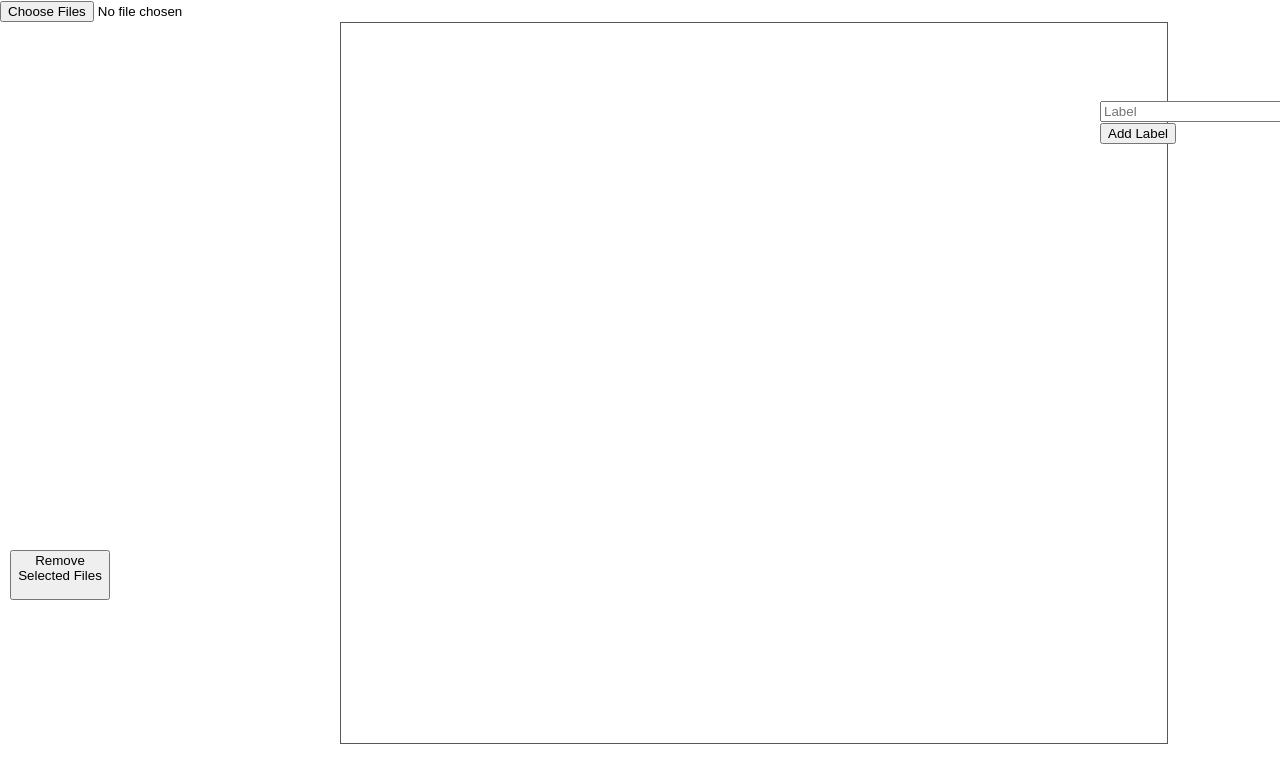
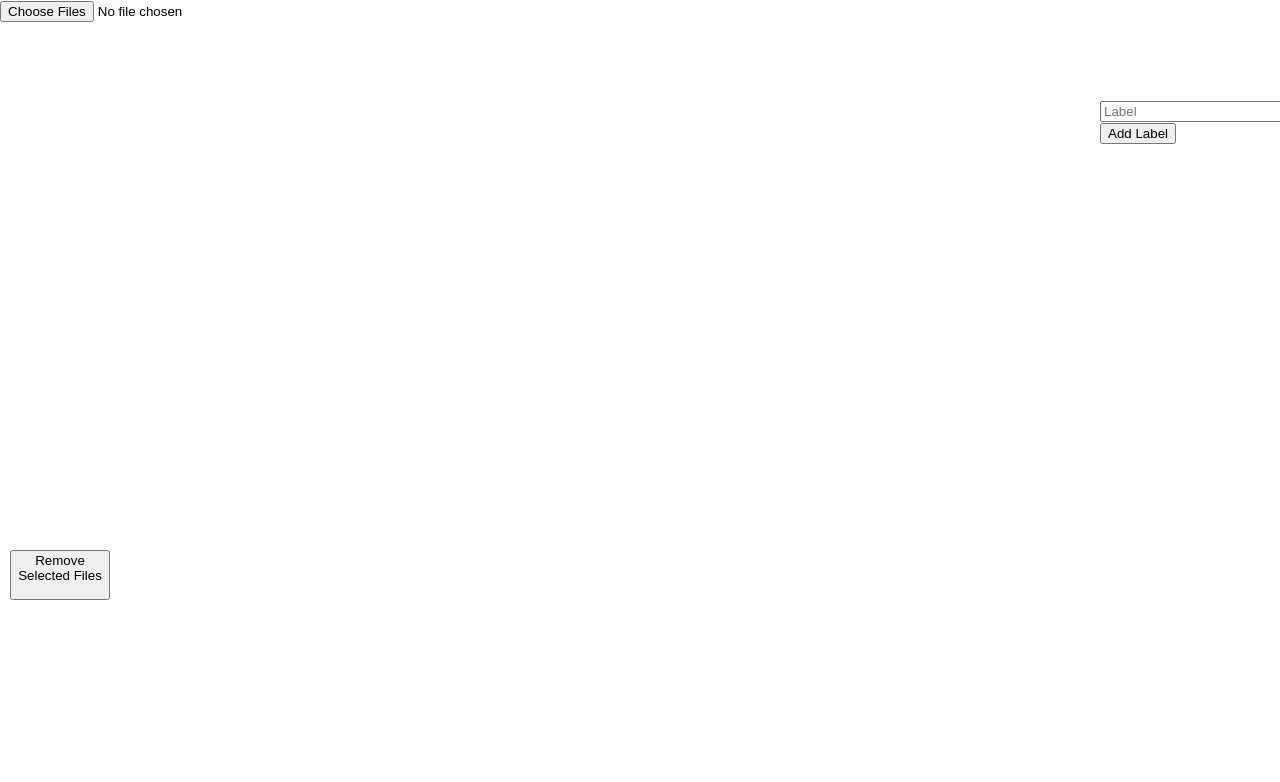
Before and after one commit to Kontosoros/text_annotation_app, a React (Create React App) app: page / in a window 1280 px wide. Shown: the top 782 px of the page. Built offline with nearby package versions, Linux system fonts and the light colour scheme.

Commit message:
adding the annotation library

```diff
--- a/package.json
+++ b/package.json
@@ -10,6 +10,7 @@
     "react-color": "^2.19.3",
     "react-dom": "^18.2.0",
     "react-scripts": "5.0.1",
+    "react-text-annotate-blend": "^1.1.0",
     "web-vitals": "^2.1.4"
   },
   "scripts": {
--- a/src/TextArea/TextAnnotation.js
+++ b/src/TextArea/TextAnnotation.js
@@ -1,125 +1,27 @@
-import React, { useState, useRef, useEffect } from "react";
+import React, { useState } from "react";
 import WindowPopUpLabels from "../Labels/WindowPopUpLabels";
 import TextSelectionHandler from "./TextHandler/TextSelectionHandler";
 
 const TextAnnotation = ({ filename, msgBody, labelsList, onGoldenDictionary }) => {
-  const [selectedWord, setSelectedWord] = useState("");
-  const [selectedPosition, setSelectedPosition] = useState({
-    start: null,
-    end: null,
-  });
-  const [wordPosition, setWordPosition] = useState({
-    realstart: null,
-    realend: null,
-  });
-  const [isWindowLabelsOpen, setIsWindowLabelsOpen] = useState(false);
-  const contentEditableRef = useRef(null);
-  const storedHighlights = useRef({}); // Store highlights in a ref
-  const entityName = useRef("");
-  const colorLabel = useRef("");
-  const [storedGolden, setStoredGolden] = useState([]);
+  const [valueByMsg, setValueByMsg] = useState({});
 
-
-
-  const closeWindow = () => {
-    setIsWindowLabelsOpen(false);
-  }
-// Load stored highlights on component mount
-  useEffect(() => {
-    if (storedHighlights.current[msgBody]) {
-
-      contentEditableRef.current.innerHTML = storedHighlights.current[msgBody];
-    }
-  }, [msgBody]);
-  // Initialize annotations when the file changes
-  useEffect(() => {
-    setStoredGolden([]);
-  }, [msgBody]);
-
-  const handleColorAssigned = color => {
-    // Set the selected color and save the highlights
-    setIsWindowLabelsOpen(false);
-    storedHighlights.current[msgBody] = contentEditableRef.current.innerHTML;
-    console.log(storedHighlights.current[msgBody])
-    colorLabel.current = color.color;
-    entityName.current = color.text;
-    const goldenDictionary = {
-      start:wordPosition.startOffset,
-      end:wordPosition.endOffset,
-      colorLabel:colorLabel.current,
-      entityName:entityName.current,
-
-    };
-
-
-    onGoldenDictionary(goldenDictionary); // Notify the parent component
-    setWordPosition({ startOffset: null, endOffset: null });
-  };
-
-  const handleTextSelection = () => {
-    const selection = window.getSelection();
-    if (!selection || selection.rangeCount === 0) {
-
-      // No valid selection
-      setSelectedWord("");
-      setSelectedPosition({ start: null, end: null });
-      setIsWindowLabelsOpen(false);
-      return;
-    }
-
-    const selectedText = selection.toString();
-    if (selectedText) {
-      const content = contentEditableRef.current.textContent;
-      const startOffset = content.indexOf(selectedText);
-      const endOffset = startOffset + selectedText.length;
-      // Check if the selection spans multiple nodes
-      if (startOffset !==endOffset) {
-        // Create a dictionary to store the information
-        setWordPosition({ startOffset, endOffset })
-        // Create a DocumentFragment to hold the selected content
-        const range = selection.getRangeAt(0);
-        const fragment = range.extractContents();
-        // Create a new span and apply the selected color
-        const span = document.createElement("span");
-        span.style.backgroundColor = "" // Use the selected color
-        // Append the extracted content to the new span
-        span.appendChild(fragment);
-        // // Insert the new span at the start of the selection
-        range.insertNode(span);
-        // // Clear the selection
-        selection.removeAllRanges();
-        // Calculate the start and end positions of the highlighted text
-        const start = Array.from(span.parentNode.childNodes).indexOf(span);
-        const end = start + selectedText.length;
-        setSelectedWord(selectedText);
-        setSelectedPosition({ start, end });
-        setIsWindowLabelsOpen(true); // Open the popup window when text is selected in order to select the label
-        entityName.current = "";
-
-
-      }
-    }
+  const updateValueForMsg = (msg, newValue) => {
+    setValueByMsg((prevValues) => ({
+      ...prevValues,
+      [msg]: newValue,
+    }));
   };
 
   return (
-    <div>
-      <TextSelectionHandler
-        msgBody={msgBody}
-        contentEditableRef={contentEditableRef}
-        handleTextSelection={handleTextSelection}
-      />
-
-      {isWindowLabelsOpen &&
-        selectedWord && ( // If i select a word a popup window will be openned to select a label for the word.
-          <WindowPopUpLabels
-            msgBody={selectedWord}
-            textposition={selectedPosition}
-            labelsAnnotation={labelsList}
-            onColorAssigned={handleColorAssigned}
-            closeWindow={closeWindow}
-          />
-        )}
-    </div>
+    <>
+      {msgBody && (
+        <TextSelectionHandler
+          msgBody={msgBody}
+          value={valueByMsg[msgBody] || []} // Initialize value as an empty array
+          updateValue={(newValue) => updateValueForMsg(msgBody, newValue)}
+        />
+      )}
+    </>
   );
 };
 
--- a/src/TextArea/TextHandler/TextSelectionHandler.js
+++ b/src/TextArea/TextHandler/TextSelectionHandler.js
@@ -1,18 +1,35 @@
-import React from "react";
+import React, { useState } from "react";
+import { TextAnnotateBlend } from "react-text-annotate-blend";
 
-const TextSelectionHandler = ({
-  msgBody,
-  contentEditableRef,
-  handleTextSelection,
-}) => {
+const TextSelectionHandler = ({ msgBody, value, updateValue }) => {
+  const [tag, setTag] = useState("tagA");
+  const COLORS = {
+    tagA: "rgb(179, 245, 66)",
+    tagB: "#42f5f5",
+    tagC: "#4b46cd",
+  };
+
+  const handleChange = (values) => {
+    console.log("values",values)
+    updateValue(values);
+  };
+
   return (
-    <div
-      className="large-textarea"
-      ref={contentEditableRef}
-      contentEditable="true"
-      onMouseUp={handleTextSelection} // Use onMouseUp to handle text selection
-      dangerouslySetInnerHTML={{ __html: msgBody }}
-    />
+    <div className="large-textarea">
+      <TextAnnotateBlend
+        style={{
+          fontSize: "1.2rem",
+        }}
+        content={msgBody}
+        onChange={handleChange}
+        value={value}
+        getSpan={(span) => ({
+          ...span,
+          tag: tag,
+          color: COLORS[tag],
+        })}
+      />
+    </div>
   );
 };
 
```
Also changed, not shown: src/TextArea/Selector.js (added, +17 -0 lines), Selector.txt (added), app.txt (added), 1 other file (tests, documents, lock files or other folders).
